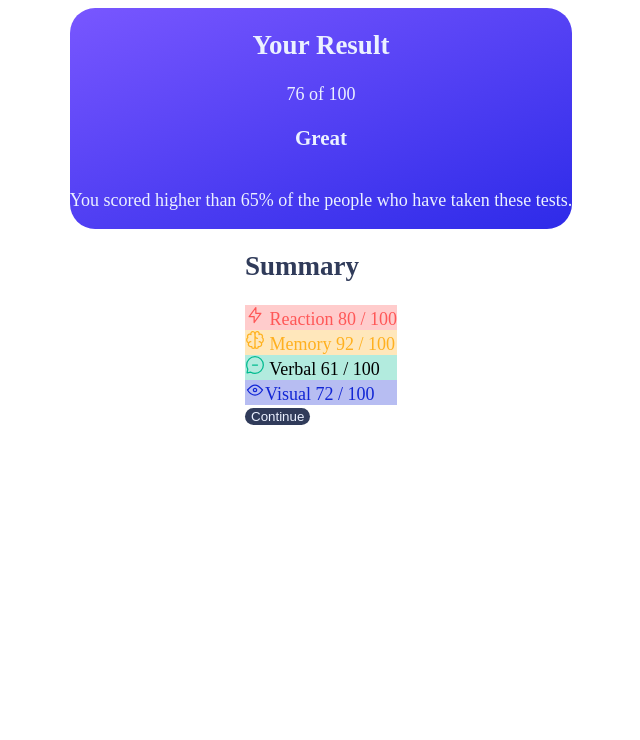
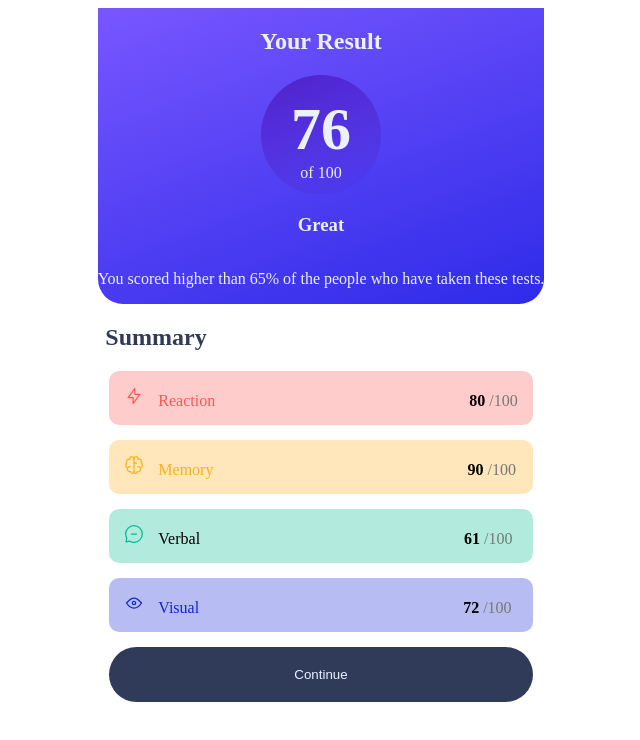
Before and after one commit to McMartinezc/results-summary-component-main, a plain HTML site: page index.html in a window 1280 px wide. Shown: the whole page, without its empty margins (319-959 px from the left). Drawn offline with Linux system fonts and the light colour scheme.

Commit message:
html reaction,  css summary,  botton

```diff
--- a/index.html
+++ b/index.html
@@ -28,21 +28,27 @@
       <div class="card_summary-reaction">
         <img src= "assets/images/icon-reaction.svg" alt="reaction">
         <span class="card_summary-reaction-title">Reaction</span>
-        <span class="card_summary-reaction-score">80 / 100</span>
+        <span class="card_summary-reaction-score"><span class="black-text">80</span>
+        <span class="gray-text">/100</span></span>
       </div>
       <div class="card_summary-memory">
         <img src= "assets/images/icon-memory.svg" alt="memory">
         <span class="card_summary-memory-title">Memory</span>
-        <span class="card_summary-memory-score">92 / 100</span>
+        <span class="card_summary-memory-score">
+          <span class="black-text">90</span>
+        <span class="gray-text">/100</span></span>
       </div>
       <div class="card_summary-verbal">
         <img src="assets/images/icon-verbal.svg" alt="verbal">
         <span class="card_summary-verbal-title">Verbal</span>
-        <span class="card_summary-verbal-score">61 / 100</span>
+        <span class="card_summary-verbal-score"><span class="black-text">61</span>
+        <span class="gray-text">/100</span></span>
       </div>
       <div class="card_summary-visual">
-        <img src= "assets/images/icon-visual.svg" alt="visual"><span class="card_summary-visual-title">Visual</span>
-        <span class="card_summary-visual-score">72 / 100</span>
+        <img src= "assets/images/icon-visual.svg" alt="visual">
+<span class="card_summary-visual-title">Visual</span>
+        <span class="card_summary-visual-score"><span class="black-text">72</span>
+        <span class="gray-text">/100</span></span>
       </div>
       <button class="button">Continue</button>
     </div>
--- a/styles/style.css
+++ b/styles/style.css
@@ -25,12 +25,11 @@
     font-family: "Hanken Grotesk";
     font-style: normal;
     font-weight: 100;
-    src: url("../assets/fonts/static/HankenGrotesk-VariableFont_wght.ttf") format("wght");
+    src: url("../assets/fonts/HankenGrotesk-VariableFont_wght.ttf") format("wght");
 }
 
 body{
-    font-size: 18px;
-    font-family: "Hanken Grotesk";
+    font-family: "Hanken Grotesk ";
 }
 
 .card{
@@ -41,82 +40,179 @@ body{
 
 .card__result{
     display: flex;
+    justify-content: center;
     flex-direction: column;
     align-items: center;
-    background-color: var(--Light-royal-blue);
-    border-radius: 25px;
+    border-bottom-left-radius: 25px;
+    border-bottom-right-radius: 25px;
     color:var(--Pale-blue);
     background:linear-gradient(160deg, var(--Light-slate-blue), var(--Light-royal-blue)) ;
 
 }
+.card__result-score{
+    display: flex;
+    justify-content: center;
+    font-size: 60px;
+    font-weight: bold;
+    padding-top: 20px;
+
+}
+.card__results-total{
+    display: flex;
+    justify-content: center;
+}
+
 .card_summary-title{
     color: var(--Dark-gray-blue) ;
+    display: flex;
+    flex-direction:column;
+    margin-right:300px;
+
+
+
 }
 
 .card_summary-reaction{
     background-color:hsla(0, 100%, 67%, 0.3);
     color:var(--Light-red);
+    border-radius: 10px;
+    padding:15px;
+    margin-bottom: 15px;
+    margin-left: 4px;
+    margin-right: 4px;
 
 
+
+}
+.card_summary-reaction-title {
+    padding-left: 10px;
+
+}
+.card_summary-reaction-score {
+    padding-left:250px;
 }
 
 .card_summary-memory{
     background-color: hsla(39, 100%, 56%, 0.3 );
     color: var(--Orangey-yellow);
+    border-radius: 10px;
+    padding:15px;
+    margin-bottom: 15px;
+    margin-left: 4px;
+    margin-right: 4px;
+
+
+
 }
+.card_summary-memory-title {
+    padding-left: 10px;
+
+}
+.card_summary-memory-score {
+    padding-left:250px;
+}
+.black-text {
+    color: #000; /* Color negro para "80" */
+    font-weight: bold; /* Negrita para "80" si es necesario */
+  }
+
+  .gray-text {
+    color: #777; /* Color gris para "/100" */
+  }
 
 .card_summary-verbal{
     background-color:hsla(166, 100%, 37%, 0.3);
     color:var(--Verbal );
+    border-radius: 10px;
+    padding:15px;
+    margin-bottom: 15px;
+    margin-left: 4px;
+    margin-right: 4px;
+
+
+
+}
+.card_summary-verbal-title {
+    padding-left: 10px;
+
+}
+.card_summary-verbal-score {
+    padding-left:260px;
 }
 
 .card_summary-visual{
     background-color: hsla(234, 85%, 45%, 0.3);
     color:var(--Cobalt-blue);
-}
-.card__result-cercle{
-    border-radius: 50%;
-    --Violet-blue: hsla(256, 72%, 46%, 1);
-    --Persian-blue: hsla(241, 72%, 46%, 0);
+    border-radius: 10px;
+    padding:15px;
+    margin-bottom: 15px;
+    margin-left: 4px;
+    margin-right: 4px;
+
 
 
 }
+.card_summary-visual-title {
+    padding-left: 10px;
+
+}
+.card_summary-visual-score {
+    padding-left:260px;
+}
+.button{
+    background-color:var(--Dark-gray-blue);
+    color:var(--Pale-blue);
+    border-radius: 10px;
+    border:none;
+    padding: 20px;
+    border-radius:30px;
+    margin-left: 4px;
+    margin-right: 4px;
+}
+.card__result-cercle{
+
+    --Violet-blue: hsla(256, 72%, 46%, 1);
+    --Persian-blue: hsla(241, 72%, 46%, 0);
+    width: 120px;
+    height: 120px;
+    border-radius: 60px;
+    background:linear-gradient(160deg, var(--Violet-blue), var(--Persian-blue)) ;
+
+
+}
+
 /*Fuente personalizada*/
 @font-face {
     font-family: "Hanken Grotesk";
     font-style: normal;
     font-weight: 100;
-    src: url("../assets/fonts/HankenGrotesk-VariableFont_wght.ttf") format("font/ttf");
+    src: url("../assets/fonts/HankenGrotesk-VariableFont_wght.ttf") format(truetype);
 }
 
 @font-face {
     font-family: "Bold";
     font-style: bold;
     font-weight: 700;
-    src: url("../assets/fonts/static/HankenGrotesk-Bold.ttf") format("font/ttf");
+    src: url("../assets/fonts/static/HankenGrotesk-Bold.ttf") format(truetype);
 }
 
 @font-face {
     font-family: "Extra Bold";
     font-style: bold;
     font-weight: 800;
-    src: url("../assets/fonts/static/HankenGrotesk-ExtraBold.ttf") format("font/ttf");
+    src: url("../assets/fonts/static/HankenGrotesk-ExtraBold.ttf") format(truetype);
 }
 
 @font-face {
     font-family: "Medium";
     font-style: normal;
     font-weight: 500;
-    src: url("../assets/fonts/static/HankenGrotesk-Medium.ttf") format("font/ttf");
+    src: url("../assets/fonts/static/HankenGrotesk-Medium.ttf") format(truetype);
 }
 .card_summary{
-
+    display: flex;
+    flex-direction:column;
+    flex-wrap:wrap;
 
 
 }
-.button{
-    background-color:var(--Dark-gray-blue);
-    color:var(--Pale-blue);
-    border-radius: 10px;
-    border:none;
-}
```
